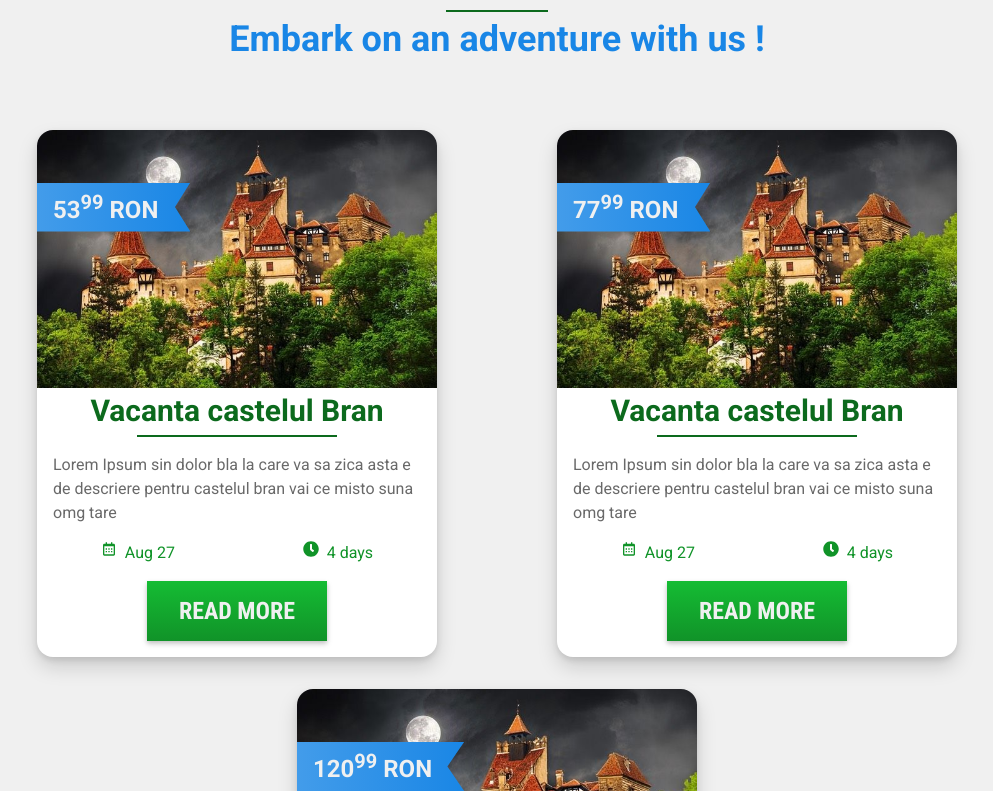
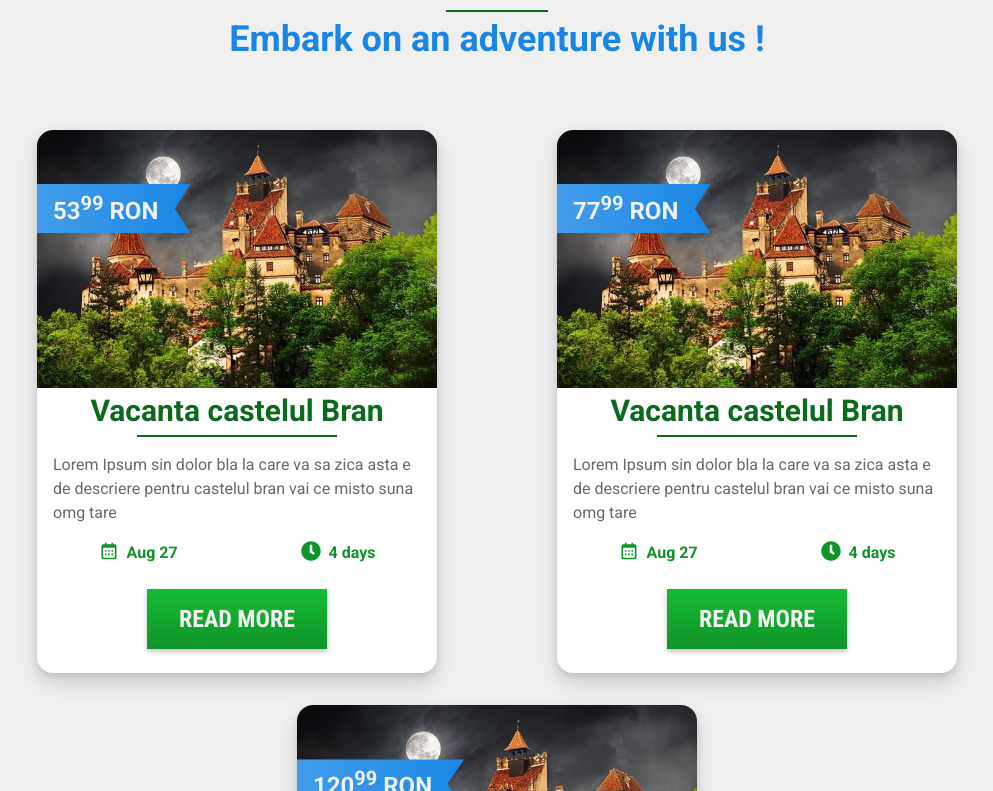
Before and after one commit to TheBlueEngineer/tabara-master-education-react, a React (Vite) app: page / in a window 1280 px wide. Shown: the part 2529-3320 px from the top of the page, without its empty margins (143-1136 px from the left). Built offline with nearby package versions, Linux system fonts and the light colour scheme; no server answers.

Commit message:
Refactor: Commented the entire firebase codebase. Will implement later.

```diff
--- a/src/components/templates/camp-offer-card/camp-offer-card.component.tsx
+++ b/src/components/templates/camp-offer-card/camp-offer-card.component.tsx
@@ -34,11 +34,11 @@ const CampOfferCard: FC<CampOfferCardProps> = ({
       <SC.Description>{description}</SC.Description>
       <SC.DateAndLocation>
         <div>
-          <BiCalendar size={'1rem'} />
+          <BiCalendar />
           <p>Aug 27</p>
         </div>
         <div>
-          <FaClock size={'1rem'} />
+          <FaClock />
           <p>4 days</p>
         </div>
       </SC.DateAndLocation>
--- a/src/components/templates/camp-offer-card/camp-offer-card.styles.tsx
+++ b/src/components/templates/camp-offer-card/camp-offer-card.styles.tsx
@@ -16,7 +16,7 @@ export const Container = styled.div`
   box-shadow: ${shadows.elevation.lg};
   border-width: ${border.width.xs};
   border-color: ${({ theme }) => theme.colors.gray100};
-  padding-bottom: ${spacing['16px']};
+  padding-bottom: ${spacing['24px']};
   background-color: white;
 
   img {
@@ -95,20 +95,24 @@ export const DateAndLocation = styled.div`
   flex-direction: row;
   width: 100%;
   justify-content: space-around;
-  margin-bottom: ${spacing['16px']};
+  margin-bottom: ${spacing['24px']};
 
   & > div {
     display: flex;
     flex-direction: row;
     justify-content: center;
-    vertical-align: center;
+    align-items: flex-start;
     column-gap: ${spacing['8px']};
     color: ${({ theme }) => theme.colors.green800};
     ${typography.size.base};
     ${typography.weight.bold};
-  }
 
-  & > p {
-    ${typography.weight.bold};
+    & > svg {
+      ${typography.size.md};
+    }
+
+    & > p {
+      ${typography.weight.bold};
+    }
   }
 `;
--- a/src/firebase/firebase.utils.ts
+++ b/src/firebase/firebase.utils.ts
@@ -1,9 +1,7 @@
-// Import the functions you need from the SDKs you need
+/* // Import the functions you need from the SDKs you need
 // Import the functions you need from the SDKs you need
 import { initializeApp } from 'firebase/app';
-import { UserData, AdditionalUserInformation } from '../types/user.types';
 import {
-  GoogleAuthProvider,
   User,
   createUserWithEmailAndPassword,
   getAuth,
@@ -127,3 +125,4 @@ export const getCurrentUser = async (): Promise<User | null> => {
     );
   });
 };
+ */
```
